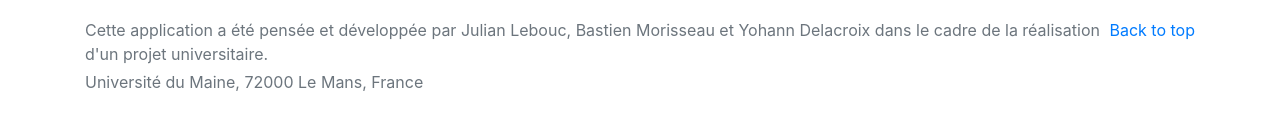
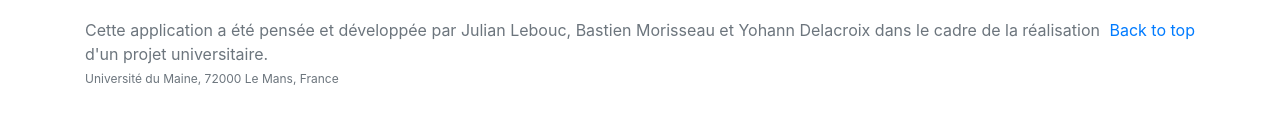
Before and after one commit to julianlebouc/ARCHIWEB22, an Angular app in the folder dashproject/dashfront/: page / in a window 1280 px wide. Shown: the part 1568-1698 px from the top of the page. Built offline with nearby package versions, Linux system fonts and the light colour scheme.

Commit message:
Update footer.component.css

```diff
--- a/dashproject/dashfront/src/app/components/footer/footer.component.css
+++ b/dashproject/dashfront/src/app/components/footer/footer.component.css
@@ -0,0 +1,4 @@
+.address
+{
+  font-size: 12px;
+}
```
